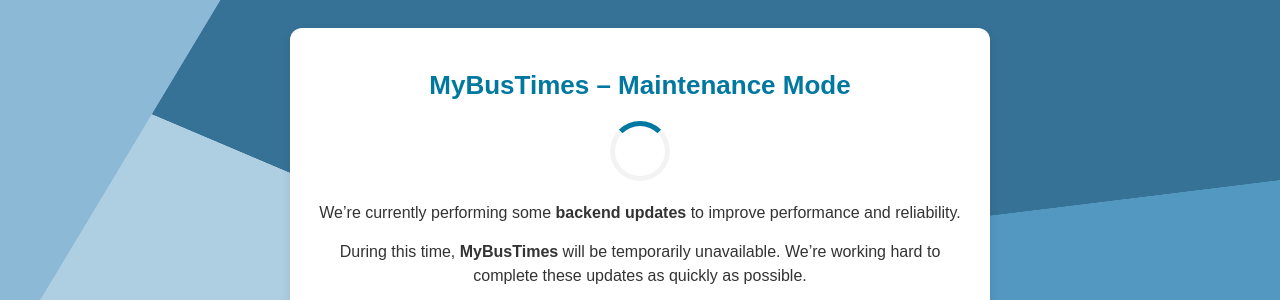
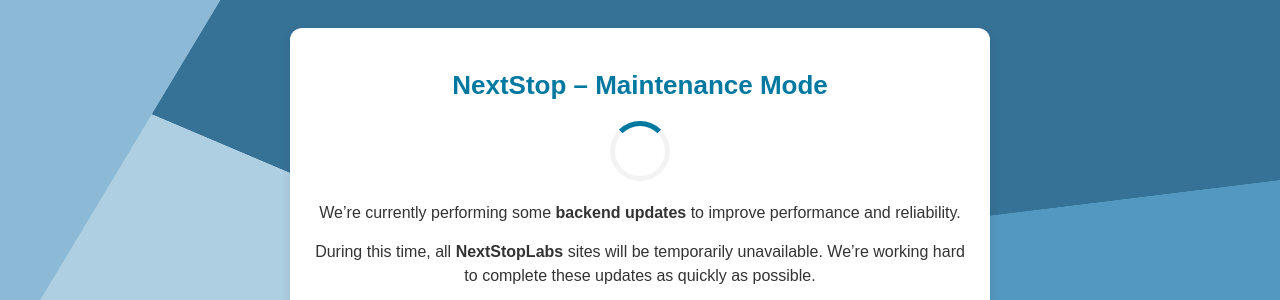
Before and after one commit to NextStopLabs/MBT-Down-Page, a website: page index.html in a window 1280 px wide. Shown: the part 132-432 px from the top of the page. Drawn offline with Linux system fonts and the light colour scheme.

Commit message:
Update maintenance mode text and server status URL

```diff
--- a/index.html
+++ b/index.html
@@ -90,7 +90,7 @@
 </head>
 <body>
   <div class="container">
-    <h1 id="text">MyBusTimes – Maintenance Mode</h1>
+    <h1 id="text">NextStop – Maintenance Mode</h1>
 
     <div class="loader" id="loader"></div>
     <div class="checkmark" id="checkmark">
@@ -104,7 +104,7 @@
     </p>
 
     <p>
-      During this time, <strong>MyBusTimes</strong> will be temporarily unavailable. We’re working hard to complete these updates as quickly as possible.
+      During this time, all <strong>NextStopLabs</strong> sites will be temporarily unavailable. We’re working hard to complete these updates as quickly as possible.
     </p>
 
     <p>
@@ -118,14 +118,14 @@
     </div>
   </div>
 
-  <script type="module">
+  <!--<script type="module">
     import PocketBase from 'https://unpkg.com/pocketbase/dist/pocketbase.es.mjs';
 
     const pb = new PocketBase('http://5.196.80.43:8090');
 
     async function checkServer() {
       try {
-        const response = await fetch('https://getserverstatus.olivergboucher7.workers.dev');
+        const response = await fetch('https://getserverstatus.kaiboucher2007.workers.dev');
         const system = await response.json();
 
         if (system.status?.toLowerCase() === 'up') {
@@ -149,6 +149,6 @@
 
     checkServer();
     setInterval(checkServer, 30000);
-  </script>
+  </script> -->
 </body>
 </html>
```
